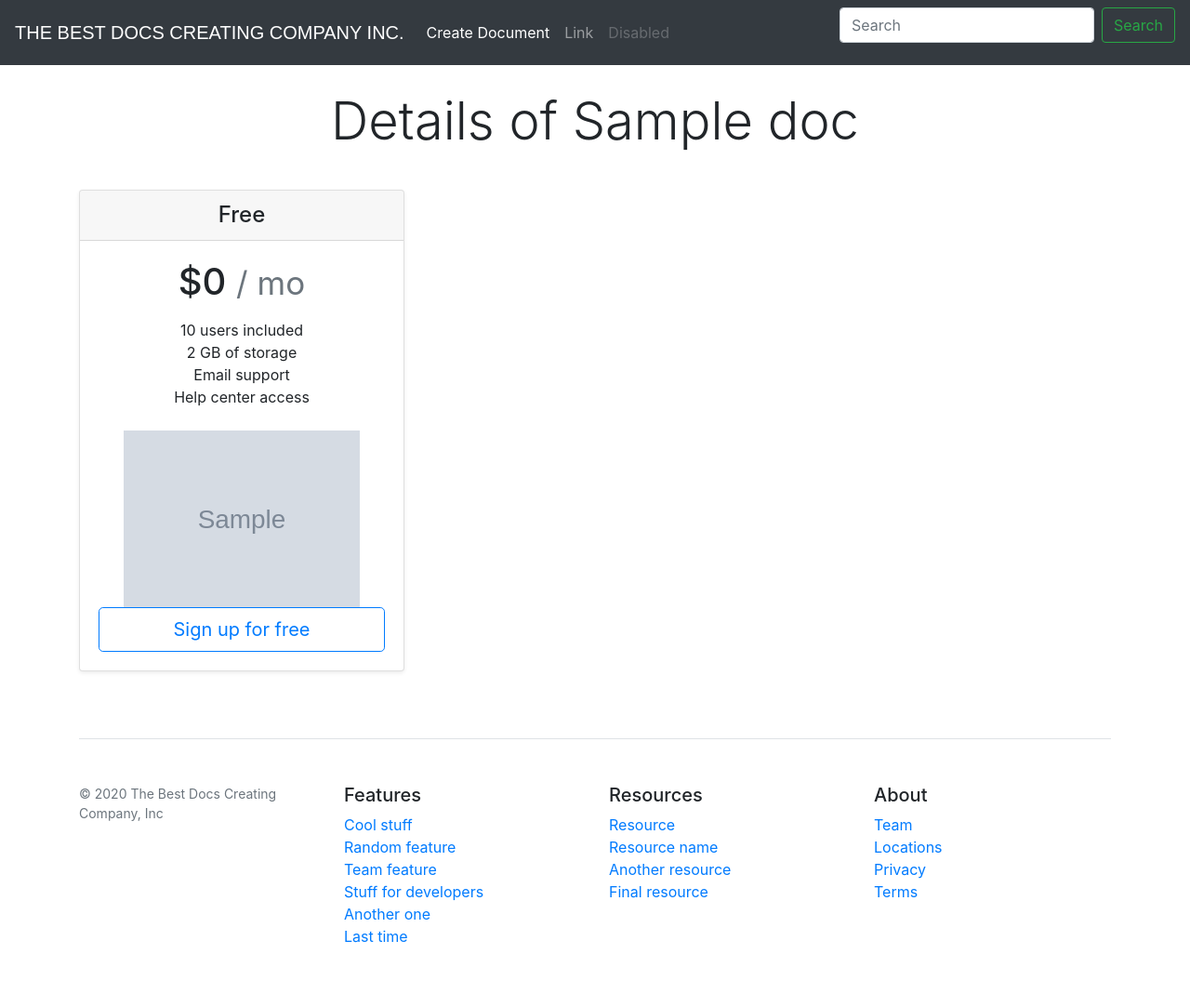
After one commit to ibarbylev/doc_creator, a Django app: page /docs/1/ in a window 1280 px wide. The commit adds this page. Shown: the whole page at 93% size. Run offline with Django 3.2, Linux system fonts and the light colour scheme; tables that the repository leaves empty hold one stand-in row (values such as "Sample post"); grey boxes marked "Sample" are stand-in pictures; some libraries are stand-ins or nearby versions.

Commit message:
Views and templates for docs list and doc details

```diff
--- a/docs/urls.py
+++ b/docs/urls.py
@@ -3,5 +3,6 @@ from django.urls import path
 from docs import views
 
 urlpatterns = [
-    path('', views.index, name='index'),
+    path('', views.DocsListIndex.as_view(), name='index'),
+    path('docs/<int:pk>/', views.DocsDetailsIndex.as_view(), name='doc_details'),
 ]
--- a/docs/views.py
+++ b/docs/views.py
@@ -1,5 +1,30 @@
 from django.shortcuts import render
+from django.views.generic import ListView, DetailView
+
+from docs.models import Doc
 
 
-def index(request):
-    return render(request, 'base.html')
+class DocsListIndex(ListView):
+    model = Doc
+
+    def get_context_data(self, **kwargs):
+        context = super().get_context_data(**kwargs)
+        context['title'] = 'Home page'
+        context['heading_text'] = 'List of Documents'
+        context['description'] = '''
+        Select a document template to insert the data of your contractors.
+        '''
+        return context
+
+
+class DocsDetailsIndex(DetailView):
+    model = Doc
+    context_object_name = 'doc'
+
+    def get_context_data(self, **kwargs):
+        context = super().get_context_data(**kwargs)
+        context['title'] = 'Details page'
+        doc = context['doc']
+        context['heading_text'] = f'Details of {doc.doc_name}'
+        context['description'] = ''
+        return context
--- a/main/urls.py
+++ b/main/urls.py
@@ -23,4 +23,4 @@ from django.urls import path, include
 urlpatterns = [
     path('admin/', admin.site.urls),
     path('', include('docs.urls')),
-] + static(settings.MEDIA_URL, document_root=os.path.join(settings.MEDIA_ROOT, 'public'))
+] + static(settings.MEDIA_URL, document_root=os.path.join(settings.MEDIA_ROOT))
--- /dev/null
+++ b/static/css/main.css
@@ -0,0 +1,9 @@
+#company-name {
+    font-family: fantasy;
+}
+
+img {
+    /*max-height: 200px;*/
+    height: 190px;
+    /*max-width: 250px;*/
+}
--- a/templates/base.html
+++ b/templates/base.html
@@ -1,3 +1,4 @@
+{% load static %}
 {% load bootstrap4 %}
 {# Load CSS and JavaScript #}
 
@@ -11,87 +12,59 @@
 <html lang="en">
 <head>
     <meta charset="UTF-8">
-    <title>DocCreator</title>
-</head>
-<body>
+    <title>{% block title %}{% endblock %}</title>
+    <link rel="stylesheet" href="{% static 'css/main.css' %}"></head>
+
+<header class="d-flex flex-column flex-md-row align-items-center p-3 px-md-4 mb-3 bg-dark border-bottom shadow-sm">
+  <nav class="navbar navbar-expand-md navbar-dark fixed-top bg-dark">
+    <a class="navbar-brand" id="company-name" href="{% url 'index' %}">THE BEST DOCS CREATING COMPANY INC.</a>
+    <button class="navbar-toggler" type="button" data-toggle="collapse" data-target="#navbarCollapse" aria-controls="navbarCollapse" aria-expanded="false" aria-label="Toggle navigation">
+      <span class="navbar-toggler-icon"></span>
+    </button>
+    <div class="collapse navbar-collapse" id="navbarCollapse">
+        <ul class="navbar-nav mr-auto">
+            {% if True %}
+                <li class="nav-item active">
+                    <a class="nav-link" href="#">Create Document <span class="sr-only">(current)</span></a>
+                </li>
+            {% endif %}
+            <li class="nav-item">
+              <a class="nav-link" href="#">Link</a>
+            </li>
+            <li class="nav-item">
+              <a class="nav-link disabled" href="#" tabindex="-1" aria-disabled="true">Disabled</a>
+            </li>
+        </ul>
+        <form class="form-inline mt-2 mt-md-0">
+        <input class="form-control mr-sm-2" type="text" placeholder="Search" aria-label="Search">
+        <button class="btn btn-outline-success my-2 my-sm-0" type="submit">Search</button>
+        </form>
+    </div>
+  </nav>
 
 
-<header class="d-flex flex-column flex-md-row align-items-center p-3 px-md-4 mb-3 bg-white border-bottom shadow-sm">
-  <p class="h5 my-0 me-md-auto fw-normal">Company name</p>
-  <nav class="my-2 my-md-0 me-md-3">
-    <a class="p-2 text-dark" href="#">Features</a>
-    <a class="p-2 text-dark" href="#">Enterprise</a>
-    <a class="p-2 text-dark" href="#">Support</a>
-    <a class="p-2 text-dark" href="#">Pricing</a>
-  </nav>
-  <a class="btn btn-outline-primary" href="#">Sign up</a>
+  </div>
+</nav>
 </header>
+
 
 <main class="container">
   <div class="pricing-header px-3 py-3 pt-md-5 pb-md-4 mx-auto text-center">
-    <h1 class="display-4">Pricing</h1>
-    <p class="lead">Quickly build an effective pricing table for your potential customers with this Bootstrap example. It’s built with default Bootstrap components and utilities with little customization.</p>
+    <h1 class="display-4">{% block heading_text %}{% endblock %}</h1>
+    <p class="lead">{% block description %}{% endblock %}</p>
   </div>
 
   <div class="row row-cols-1 row-cols-md-3 mb-3 text-center">
-    <div class="col">
-      <div class="card mb-4 shadow-sm">
-      <div class="card-header">
-        <h4 class="my-0 fw-normal">Free</h4>
-      </div>
-      <div class="card-body">
-        <h1 class="card-title pricing-card-title">$0 <small class="text-muted">/ mo</small></h1>
-        <ul class="list-unstyled mt-3 mb-4">
-          <li>10 users included</li>
-          <li>2 GB of storage</li>
-          <li>Email support</li>
-          <li>Help center access</li>
-        </ul>
-        <button type="button" class="w-100 btn btn-lg btn-outline-primary">Sign up for free</button>
-      </div>
-    </div>
-    </div>
-    <div class="col">
-      <div class="card mb-4 shadow-sm">
-      <div class="card-header">
-        <h4 class="my-0 fw-normal">Pro</h4>
-      </div>
-      <div class="card-body">
-        <h1 class="card-title pricing-card-title">$15 <small class="text-muted">/ mo</small></h1>
-        <ul class="list-unstyled mt-3 mb-4">
-          <li>20 users included</li>
-          <li>10 GB of storage</li>
-          <li>Priority email support</li>
-          <li>Help center access</li>
-        </ul>
-        <button type="button" class="w-100 btn btn-lg btn-primary">Get started</button>
-      </div>
-    </div>
-    </div>
-    <div class="col">
-      <div class="card mb-4 shadow-sm">
-      <div class="card-header">
-        <h4 class="my-0 fw-normal">Enterprise</h4>
-      </div>
-      <div class="card-body">
-        <h1 class="card-title pricing-card-title">$29 <small class="text-muted">/ mo</small></h1>
-        <ul class="list-unstyled mt-3 mb-4">
-          <li>30 users included</li>
-          <li>15 GB of storage</li>
-          <li>Phone and email support</li>
-          <li>Help center access</li>
-        </ul>
-        <button type="button" class="w-100 btn btn-lg btn-primary">Contact us</button>
-      </div>
-    </div>
-    </div>
+  {% block content %}
+
+
+  {% endblock %}
   </div>
 
   <footer class="pt-4 my-md-5 pt-md-5 border-top">
     <div class="row">
       <div class="col-12 col-md">
-        <img class="mb-2" src="/docs/5.0/assets/brand/bootstrap-logo.svg" alt="" width="24" height="19">
-        <small class="d-block mb-3 text-muted">© 2017-2020</small>
+        <small class="d-block mb-3 text-muted">© 2020 The Best Docs Creating Company, Inc</small>
       </div>
       <div class="col-6 col-md">
         <h5>Features</h5>
--- /dev/null
+++ b/templates/docs/doc_detail.html
@@ -0,0 +1,28 @@
+{% extends 'base.html' %}
+
+{% block title %}{{ title }}{% endblock %}
+
+{% block heading_text %}{{ heading_text }}{% endblock %}
+
+{% block description %}{{ description }}{% endblock %}
+
+{% block content %}
+        <div class="col">
+            <div class="card mb-4 shadow-sm">
+                <div class="card-header">
+                    <h4 class="my-0 fw-normal">Free</h4>
+                </div>
+                <div class="card-body">
+                    <h1 class="card-title pricing-card-title">$0 <small class="text-muted">/ mo</small></h1>
+                    <ul class="list-unstyled mt-3 mb-4">
+                        <li>10 users included</li>
+                        <li>2 GB of storage</li>
+                        <li>Email support</li>
+                        <li>Help center access</li>
+                    </ul>
+                    <img src="{{ doc.doc_image.url }}" alt="doc's photo">
+                    <button type="button" class="w-100 btn btn-lg btn-outline-primary">Sign up for free</button>
+                </div>
+            </div>
+        </div>
+{% endblock %}
```
Also changed, not shown: templates/base_template.html (added, +135 -0 lines), templates/docs/doc_list.html (added, +30 -0 lines), templates/docs/lease_contract.html (added).
